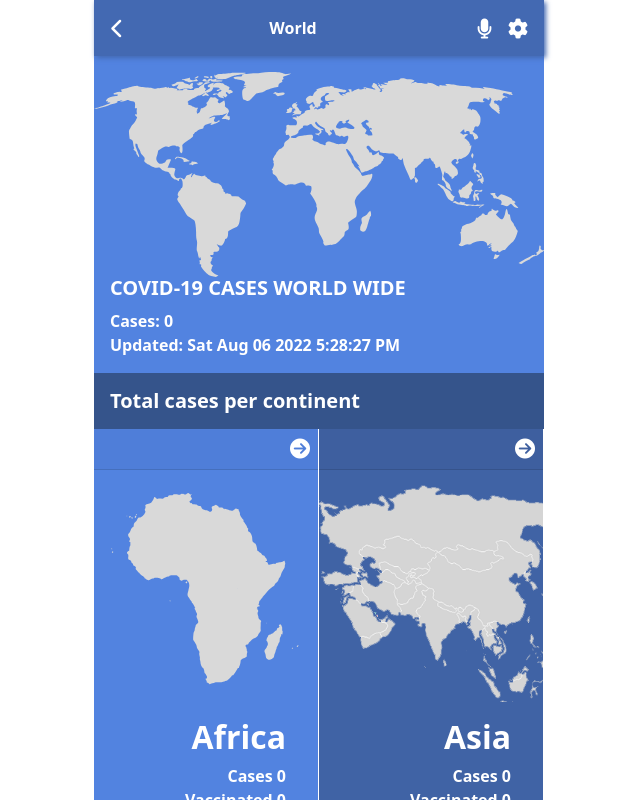
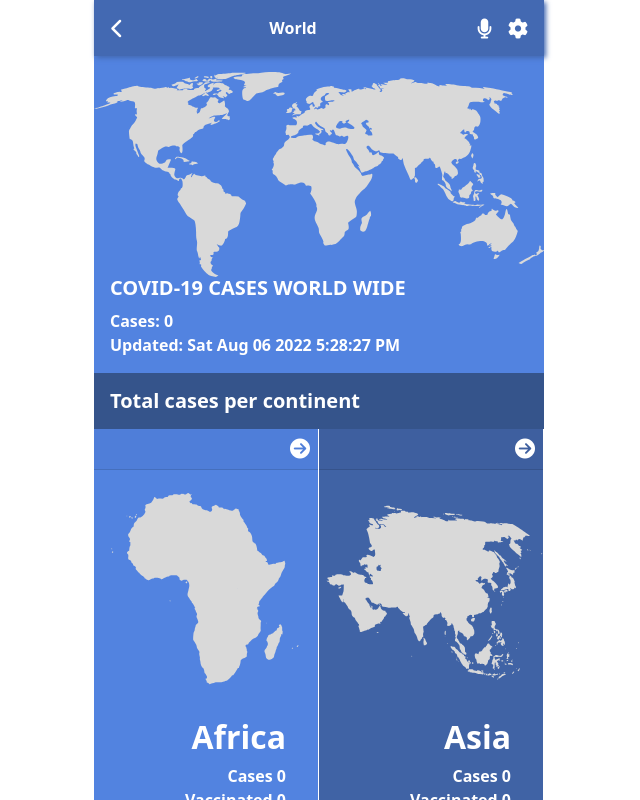
Before and after one commit to Felix45/covid-stats, a React (Create React App) app: page / in a window 1280 px wide. Shown: the top 800 px of the page, without its empty margins (321-961 px from the left). Built offline with nearby package versions, Linux system fonts and the light colour scheme; no server answers.

Commit message:
Update application images

```diff
--- a/src/mock/data.js
+++ b/src/mock/data.js
@@ -15,7 +15,7 @@ const continents = [
     map: '',
     cases: 0,
     vaccinated: 0,
-    image: 'asia.png',
+    image: 'asia.svg',
   },
   {
     id: uuidv4(),
```
Also changed, not shown: public/images/antarctica.svg, public/images/asia.svg (added).
